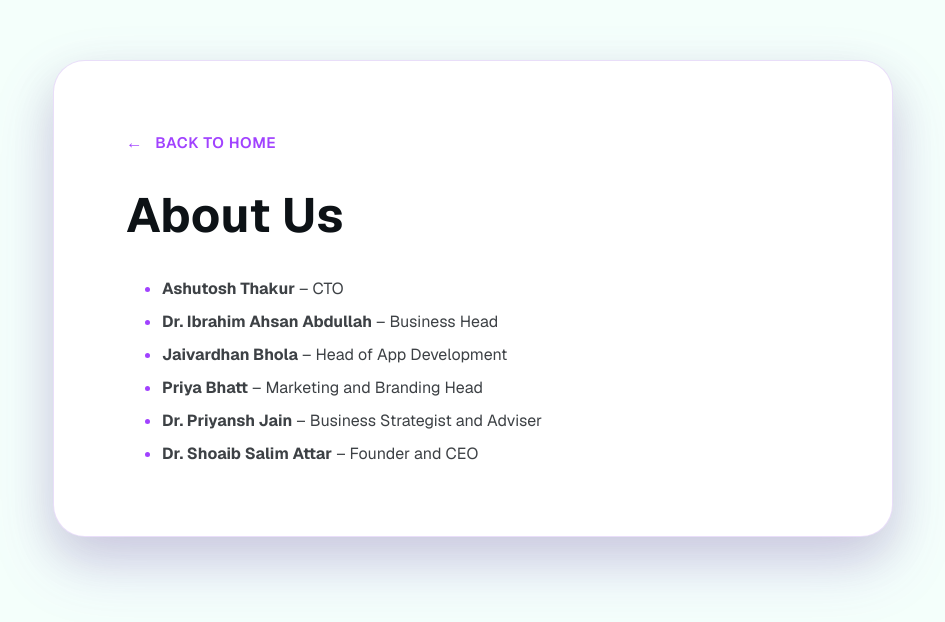
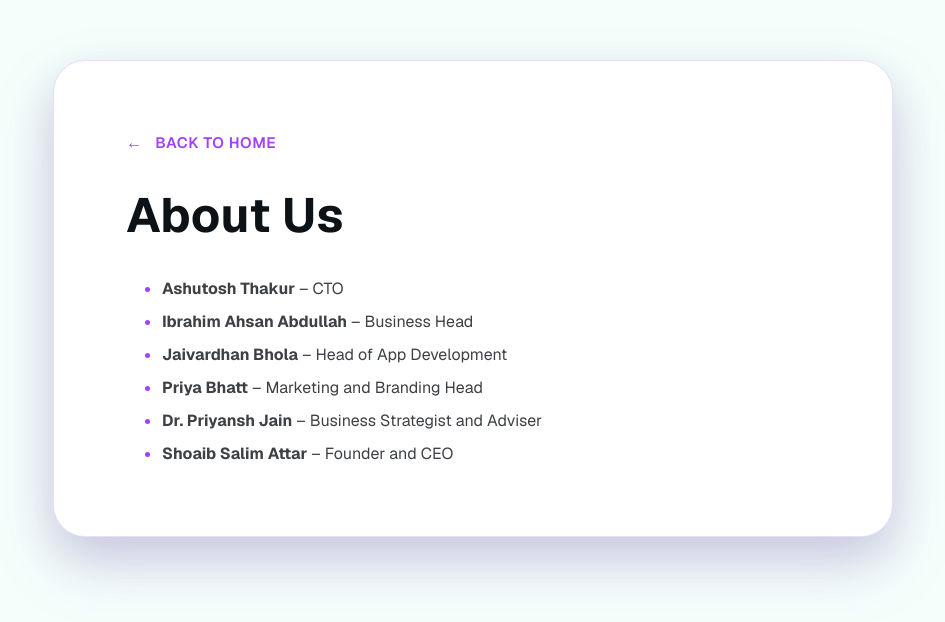
Before and after one commit to neurema/neuremaflowv0.1, a Next.js app in the folder frontend/: page /about-us in a window 1280 px wide. Shown: the part 102-724 px from the top of the page, without its empty margins (167-1112 px from the left). Built offline with nearby package versions, Linux system fonts and the light colour scheme.

Commit message:
title changes and logo changes

```diff
--- a/frontend/src/app/about-us/page.tsx
+++ b/frontend/src/app/about-us/page.tsx
@@ -14,7 +14,7 @@ export default function AboutUsPage() {
             <strong>Ashutosh Thakur</strong> &ndash; CTO
           </li>
           <li>
-            <strong>Dr. Ibrahim Ahsan Abdullah</strong> &ndash; Business Head
+            <strong>Ibrahim Ahsan Abdullah</strong> &ndash; Business Head
           </li>
           <li>
             <strong>Jaivardhan Bhola</strong> &ndash; Head of App Development
@@ -27,7 +27,7 @@ export default function AboutUsPage() {
             Adviser
           </li>
           <li>
-            <strong>Dr. Shoaib Salim Attar</strong> &ndash; Founder and CEO
+            <strong>Shoaib Salim Attar</strong> &ndash; Founder and CEO
           </li>
         </ul>
       </article>
--- a/frontend/src/app/page.tsx
+++ b/frontend/src/app/page.tsx
@@ -245,7 +245,7 @@ export default function Home() {
 
       <section className={styles.downloadSection}>
         <div className={styles.downloadContainer}>
-          <img src="/neurema-mascot.svg" alt="Neurema Mascot" className={styles.downloadMascot} />
+          <img src="/neurema-mascot.png" alt="Neurema Mascot" className={styles.downloadMascot} />
           <a
             href="https://play.google.com/store/apps/details?id=com.neurema.neurema&pcampaignid=web_share"
             target="_blank"
@@ -253,7 +253,7 @@ export default function Home() {
             className={styles.downloadLink}
           >
             <span>Download Neurema on Play Store</span>
-            <img src="/playstore.svg" alt="Play Store" className={styles.playStoreIcon} />
+            <img src="/playstore.png" alt="Play Store" className={styles.playStoreIcon} />
           </a>
         </div>
       </section>
```
Also changed, not shown: frontend/public/neurema-mascot.png, frontend/public/playstore.png (added).
